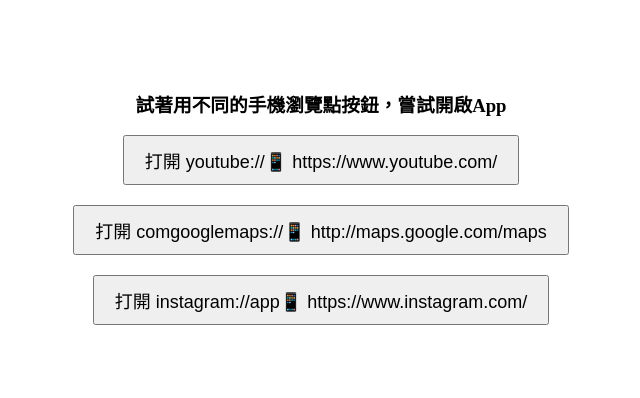
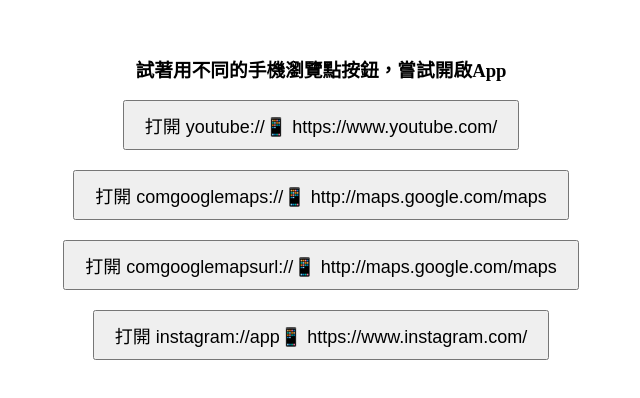
Before and after one commit to dpes8693/ithome-2024-ironman, a plain HTML site: page day16/index.html in a window 1280 px wide. Shown: the part 192-590 px from the top of the page, without its empty margins (319-959 px from the left). Drawn offline with Linux system fonts and the light colour scheme.

Commit message:
update: google map url

```diff
--- a/day16/index.html
+++ b/day16/index.html
@@ -42,6 +42,14 @@
       data-website="http://maps.google.com/maps"
     >
       打開 comgooglemaps://📱 http://maps.google.com/maps
+    </button>
+    <button
+      id="openGoogleMapApp2"
+      data-url="comgooglemapsurl://"
+      data-name="Google Maps"
+      data-website="http://maps.google.com/maps"
+    >
+      打開 comgooglemapsurl://📱 http://maps.google.com/maps
     </button>
     <button
       id="openIgApp1"
@@ -90,6 +98,7 @@
 
       openYouTubeApp1.addEventListener("click", main);
       openGoogleMapApp1.addEventListener("click", main);
+      openGoogleMapApp2.addEventListener("click", main);
       openIgApp1.addEventListener("click", main);
 
       function showMessage(text, isError = false) {
```
